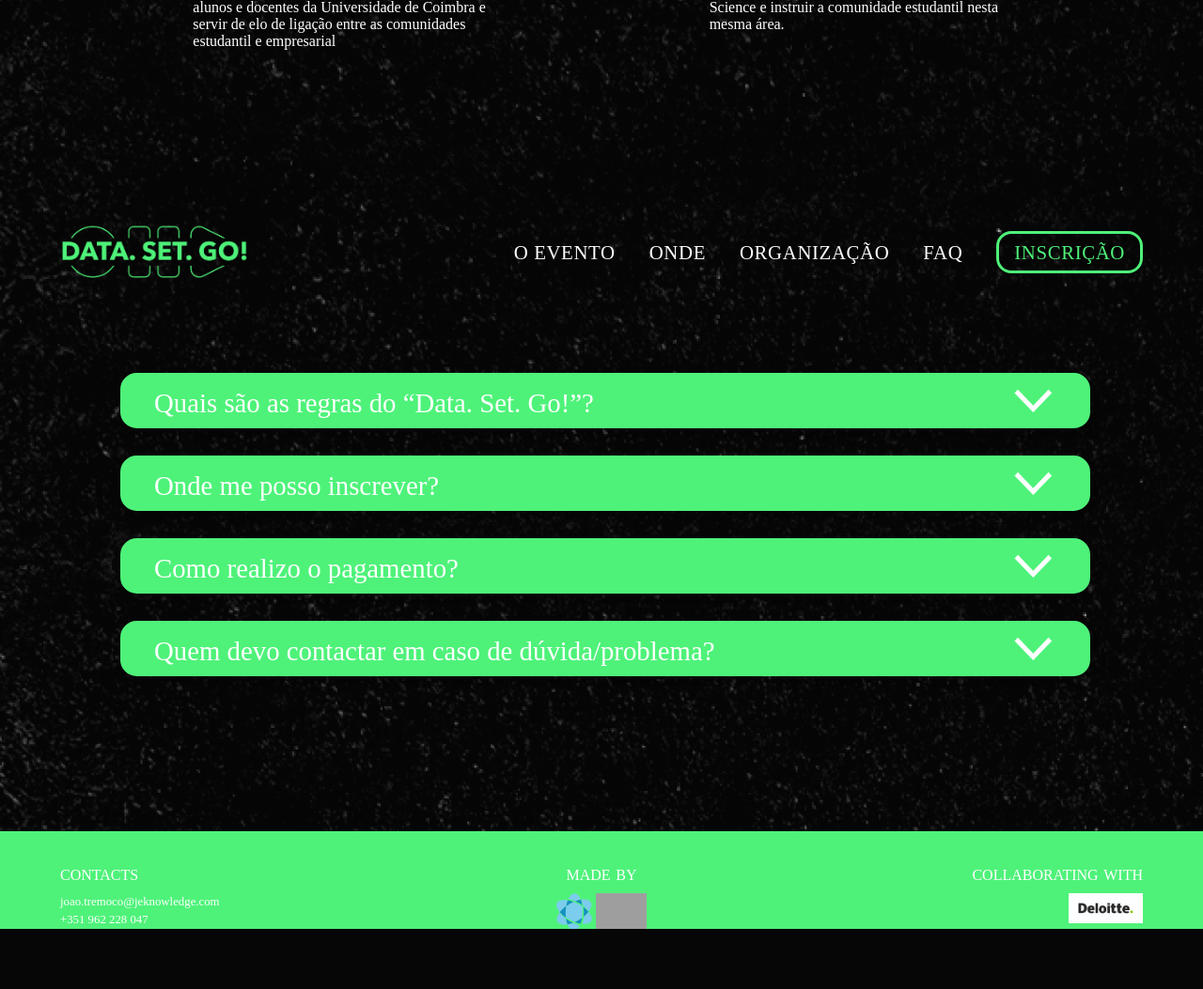
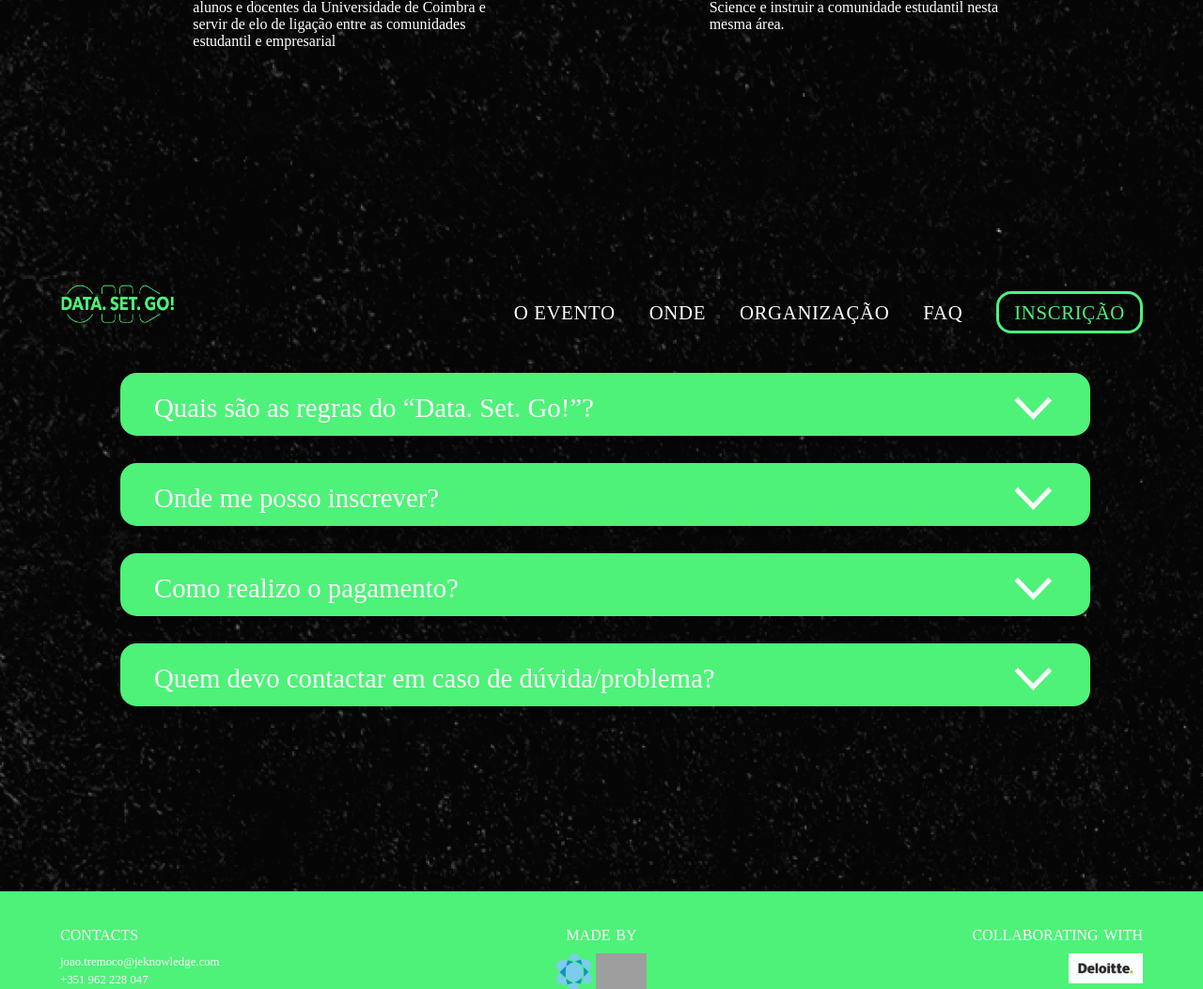
Before and after one commit to jeKnowledge/datasetgo, a PHP site: page / in a window 1280 px wide, after a click on "FAQ". Shown: the part 2233-3286 px from the top of the page at 94% size. Before the commit the page ends 3222 px from the top, so only its background shows below. Run offline with PHP 8.4, Linux system fonts and the light colour scheme; some web fonts are replaced; grey boxes are pictures that could not be loaded.

Commit message:
faq done, falta uma animação final mas o site esta em beta

```diff
--- a/css/faq.css
+++ b/css/faq.css
@@ -2,7 +2,7 @@
   min-height: 20rem;
   height: 25rem;
   width: 80%;
-  margin: 0rem auto 15%; /* margin bottom tem que ser igual ou parecido ao tamanho do footer*/
+  margin: 0rem auto 20%; /* margin bottom tem que ser igual ou parecido ao tamanho do footer*/
 }
 
 /*font-size la de dentro*/
@@ -14,6 +14,7 @@
   display: flex;
   width: 100%;
   flex-direction: row;
+  margin-top: 0.5rem;
   justify-content: space-between;
 }
 
@@ -40,7 +41,7 @@
 .accordion a {
   display: flex;
   flex-direction: column;
-  padding: 1.75rem 2rem 0.2rem;
+  padding: 1.55rem 2rem 0.2rem;
   font-size: 1.8rem;
   line-height: 0rem;
 }
@@ -50,13 +51,24 @@
   overflow: hidden;
   padding-left: 4rem;
   padding-top: 1.5rem;
+  padding-bottom: 2rem;
 }
 
 .setadown {
   margin-right: 2rem;
+  transition: 0.4s ease-in-out;
 }
 
 /*when click*/
-.accordion.active.content {
+.accordion.active .content {
   display: flex;
+  flex-direction: column;
 }
+
+.accordion.active {
+  background: transparent;
+}
+
+.accordion.active .setadown {
+  transform: rotate(-180deg);
+}
--- a/css/nav.css
+++ b/css/nav.css
@@ -9,7 +9,7 @@ header {
 .headerimg {
   height: auto;
   width: auto;
-  max-width: 200px;
+  max-width: 10%;
   max-height: 200px;
   margin-left: 4em;
 }
--- a/js/accordion.js
+++ b/js/accordion.js
@@ -4,7 +4,6 @@ var i;
 for (i = 0; i < acc.length; i++) {
   acc[i].addEventListener("click", function () {
     console.log(this);
-    //var acc = document.getElementsByClassName("accordion");
     this.classList.toggle("active");
   });
 }
```
